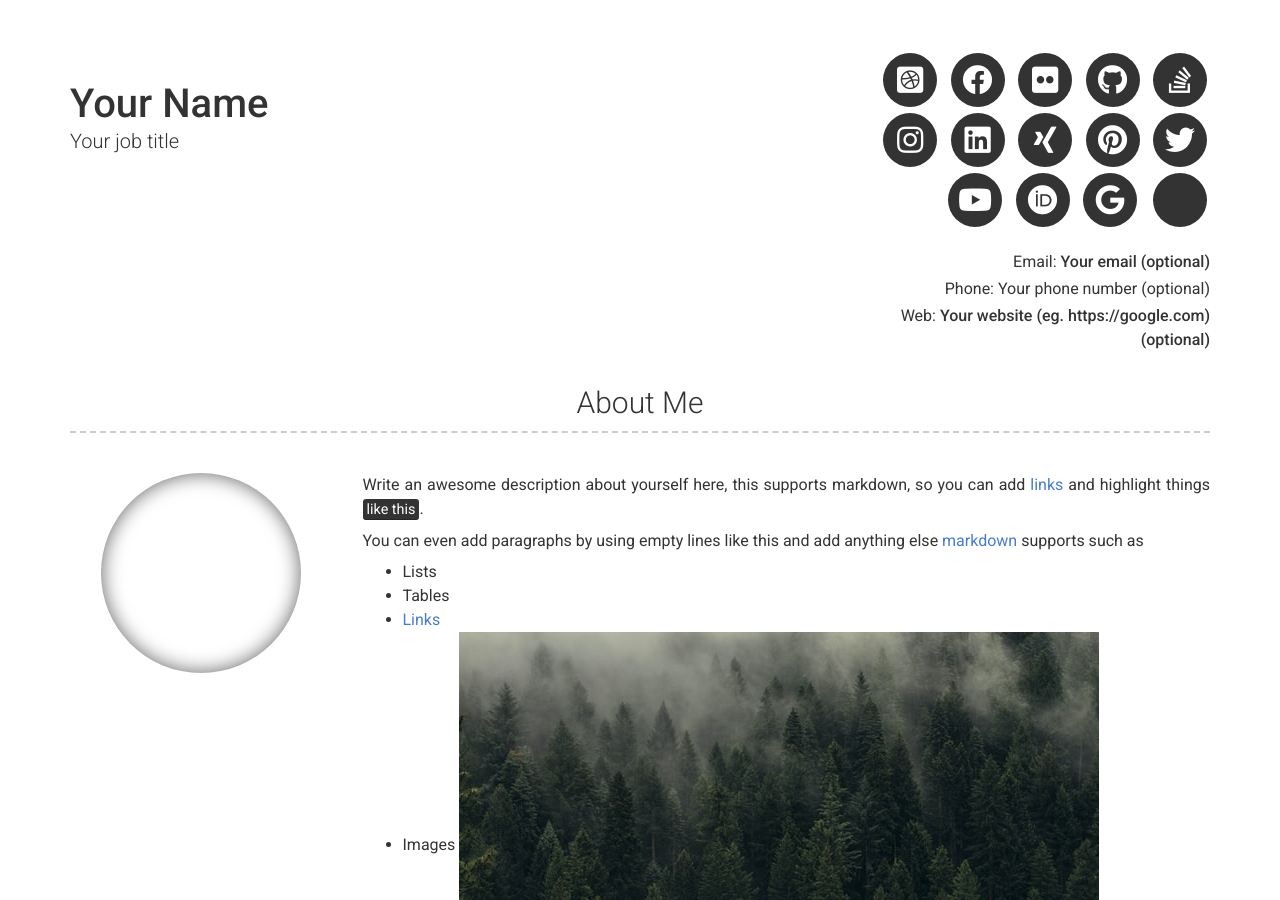
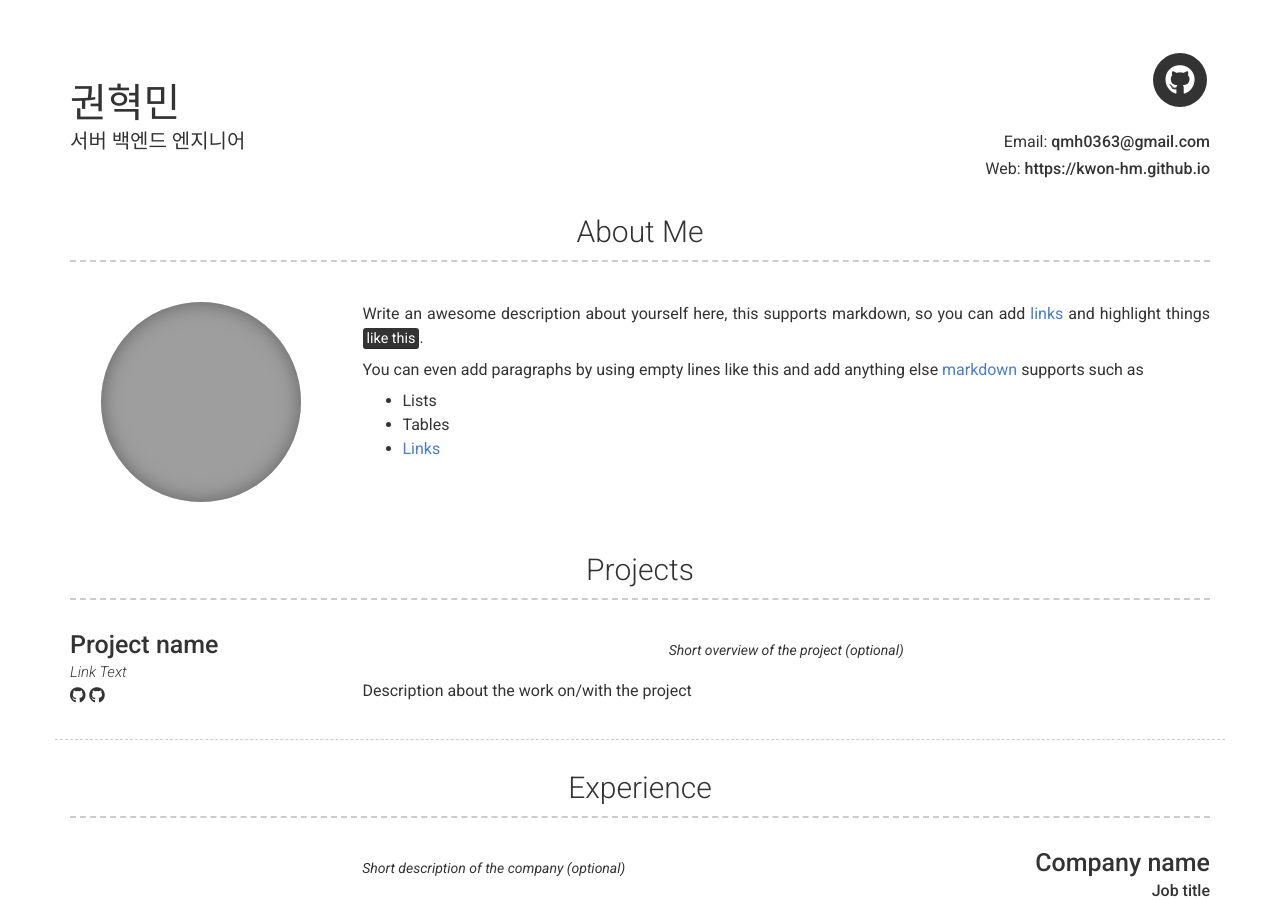
Before and after one commit to kwon-hm/kwon-hm.github.io, a Jekyll site: the page built from index.md, in a window 1280 px wide and 900 px high. Built offline with Jekyll 4.4.1, drawn with Linux system fonts in a browser that asks for light colours; nearby versions of some CDN libraries; some of the changed text lies outside the part shown; grey boxes are pictures that could not be loaded.

Commit message:
프로필 테스트

```diff
--- a/_config.yml
+++ b/_config.yml
@@ -6,38 +6,41 @@ repository: Git repository where your resume will be hosted, only required if yo
 version: 2
 
 # Personal info
-name: Your Name
-title: Your job title
-email: Your email (optional)
+name: 권혁민
+title: 서버 백엔드 엔지니어
+email: qmh0363@gmail.com
 # email_title: Email (Email title override)
-phone: Your phone number (optional)
+# phone: Your phone number (optional)
 # phone_title: Phone (Phone title override)
-website: Your website (eg. https://google.com)(optional)
+website: https://kwon-hm.github.io
 # website_title: Web (Website title override)
 
 # Dark Mode (true/false/never)
 darkmode: false
 
 # Social links
-twitter_username: jekyllrb
-github_username:  jekyll
-stackoverflow_username: "00000001"
-dribbble_username: jekyll
-facebook_username: jekyll
-flickr_username: jekyll
-instagram_username: jekyll
-linkedin_username: jekyll
-xing_username: jekyll
-pinterest_username: jekyll
-youtube_username: jekyll
-orcid_username: 0000-0000-0000-0000
-googlescholar_username: D847cGsAAAAJ
+# twitter_username: jekyllrb
+github_username:  kwon-hm
+# stackoverflow_username: "12510445"
+# dribbble_username: jekyll
+# facebook_username: jekyll
+# flickr_username: jekyll
+# instagram_username: jekyll
+# linkedin_username: jekyll
+# xing_username: jekyll
+# pinterest_username: jekyll
+# youtube_username: jekyll
+# orcid_username: 0000-0000-0000-0000
+# googlescholar_username: D847cGsAAAAJ
+
 
 # Additional icon links
-additional_links:
-- title: Link name
-  icon: Font Awesome brand icon name (eg. fab fa-twitter) (https://fontawesome.com/icons?d=gallery&s=brands&m=free)
-  url: Link url (eg. https://google.com)
+# additional_links:
+# - title: Link name
+#   icon: Font Awesome brand icon name (eg. fab fa-twitter) (https://fontawesome.com/icons?d=gallery&s=brands&m=free)
+#   url: Link url (eg. https://google.com)
+
+
 # - title: another link
 #   icon: font awesome brand icon name (eg. fab fa-twitter) (https://fontawesome.com/icons?d=gallery&s=brands&m=free)
 #   url: Link url (eg. https://google.com)
@@ -50,7 +53,7 @@ additional_links:
 
 # About Section
 # about_title: About Me (Use this to override about section title)
-about_profile_image: Directory of profile image (eg. images/profile.jpg)
+about_profile_image: images/profile.jpg
 about_content: | # this will include new lines to allow paragraphs
   Write an awesome description about yourself here, this supports markdown, so you can add [links](http://foobar.com) and highlight things <mark>like this</mark>.
 
@@ -58,7 +61,7 @@ about_content: | # this will include new lines to allow paragraphs
     - Lists
     - Tables
     - <a href="google.com">Links</a>
-    - Images ![alt text](/images/landscape-trees.jpg "Trees")
+#    - Images ![alt text](/images/landscape-trees.jpg "Trees")
 
 content:
   - title: Projects # Title for the section
```
Also changed, not shown: images/profile.jpeg (added).
